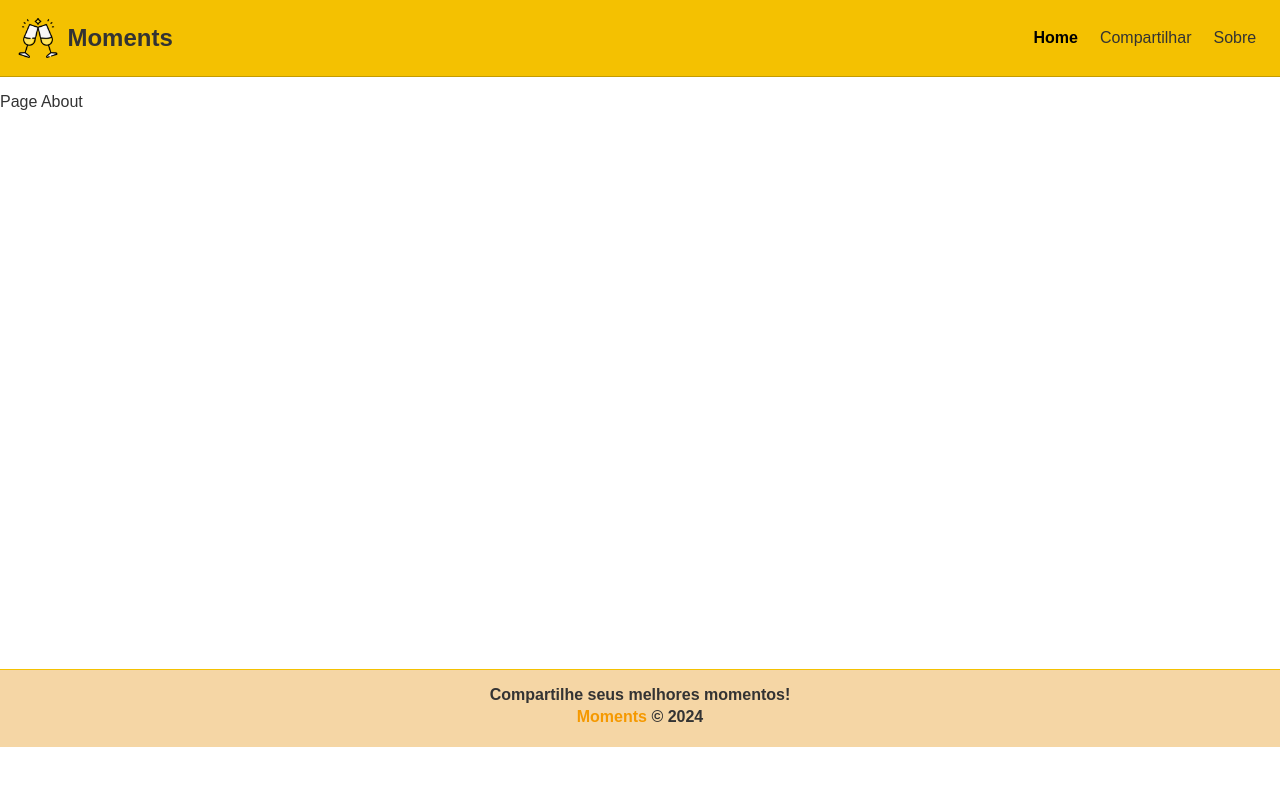
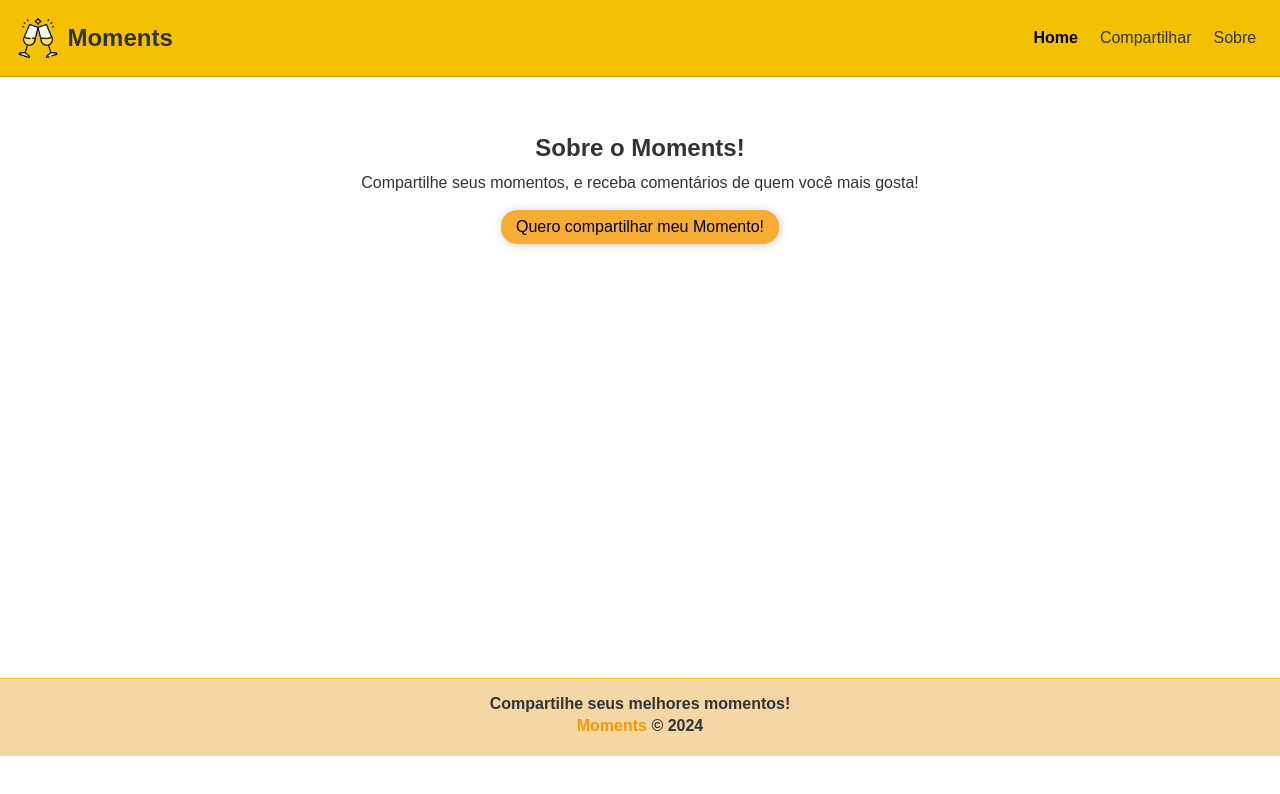
Before and after one commit to rafaelavsantos/moments, an Angular app: page /sobre in a window 1280 px wide. Shown: the top 794 px of the page. Built offline with nearby package versions, Linux system fonts and the light colour scheme.

Commit message:
feat: finalizando a página de about

```diff
--- a/src/app/pages/about/about.component.css
+++ b/src/app/pages/about/about.component.css
@@ -0,0 +1,26 @@
+.about {
+  display: flex;
+  flex-direction: column;
+  align-items: center;
+  justify-content: center;
+  padding: 2em;
+  margin-top: 25px;
+}
+
+h2,
+p {
+  margin-bottom: 0.5em;
+}
+
+.about a {
+  background-color: #f7ad33;
+  color: #000;
+  border-radius: 16px;
+  margin-top: 10px;
+  padding: 8px 15px;
+  box-shadow: 1px 1px 10px rgba(0, 0, 0, 0.2);
+}
+
+.about a:hover {
+  opacity: 0.8;
+}
--- a/src/app/pages/about/about.component.html
+++ b/src/app/pages/about/about.component.html
@@ -1 +1,6 @@
-<p>Page About</p>
+<div class="about">
+  <h2>Sobre o Moments!</h2>
+  <p>Compartilhe seus momentos, e receba comentários de quem você mais gosta!</p>
+
+  <a routerLink="/compartilhar-moments">Quero compartilhar meu Momento!</a>
+</div>
--- a/src/app/pages/about/about.component.ts
+++ b/src/app/pages/about/about.component.ts
@@ -1,9 +1,10 @@
 import { Component } from '@angular/core';
+import { RouterLink } from '@angular/router';
 
 @Component({
   selector: 'app-about',
   standalone: true,
-  imports: [],
+  imports: [RouterLink],
   templateUrl: './about.component.html',
   styleUrl: './about.component.css'
 })
```
